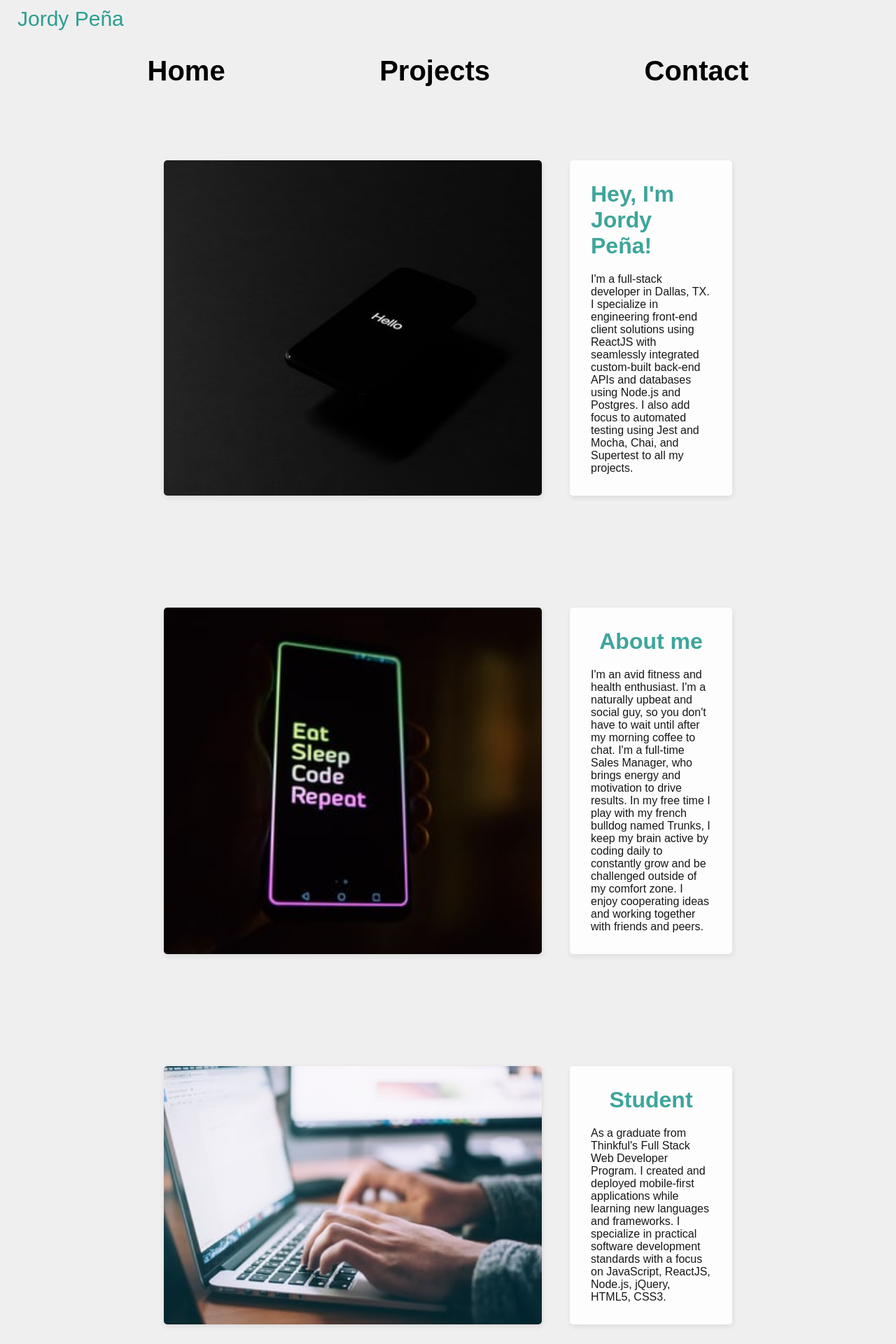
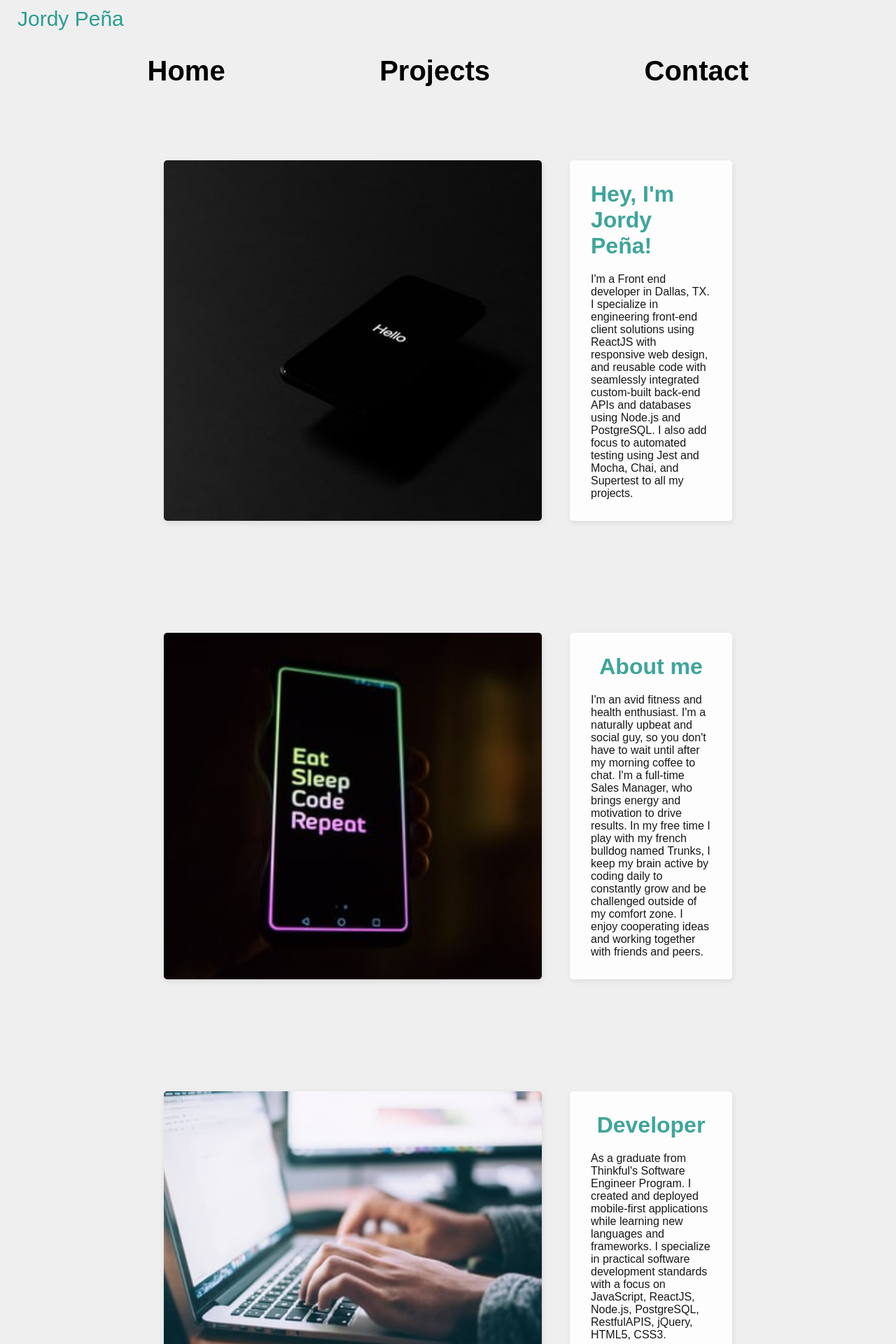
Before and after one commit to JordyPena/jordy-dev, a React (Create React App) app: page / in a window 1280 px wide. Shown: the top 1920 px of the page at 70% size. Built offline with nearby package versions, Linux system fonts and the light colour scheme.

Commit message:
feature | updated student section & intro section

```diff
--- a/src/components/Home.js
+++ b/src/components/Home.js
@@ -12,11 +12,12 @@ function Home() {
           <div className="item-right">
             <h1 className="intro-items">Hey, I'm Jordy Peña!</h1>
             <p className="intro-items">
-              I'm a full-stack developer in Dallas, TX. I specialize in
+              I'm a Front end developer in Dallas, TX. I specialize in
               engineering front-end client solutions using ReactJS with
-              seamlessly integrated custom-built back-end APIs and databases
-              using Node.js and Postgres. I also add focus to automated testing
-              using Jest and Mocha, Chai, and Supertest to all my projects.
+              responsive web design, and reusable code with seamlessly integrated
+              custom-built back-end APIs and databases using Node.js and
+              PostgreSQL. I also add focus to automated testing using Jest and
+              Mocha, Chai, and Supertest to all my projects.
             </p>
           </div>
         </div>
@@ -51,13 +52,13 @@ function Home() {
           </div>
 
           <div className="item-right">
-            <h1 className="intro-items">Student</h1>
+            <h1 className="intro-items">Developer</h1>
             <p className="intro-items">
-              As a graduate from Thinkful's Full Stack Web Developer Program. I
-              created and deployed mobile-first applications while learning new
+              As a graduate from Thinkful's Software Engineer Program. I created
+              and deployed mobile-first applications while learning new
               languages and frameworks. I specialize in practical software
               development standards with a focus on JavaScript, ReactJS,
-              Node.js, jQuery, HTML5, CSS3.
+              Node.js, PostgreSQL, RestfulAPIS, jQuery, HTML5, CSS3.
             </p>
           </div>
         </div>
```
Also changed, not shown: 1 other file (tests, documents, lock files or other folders).
